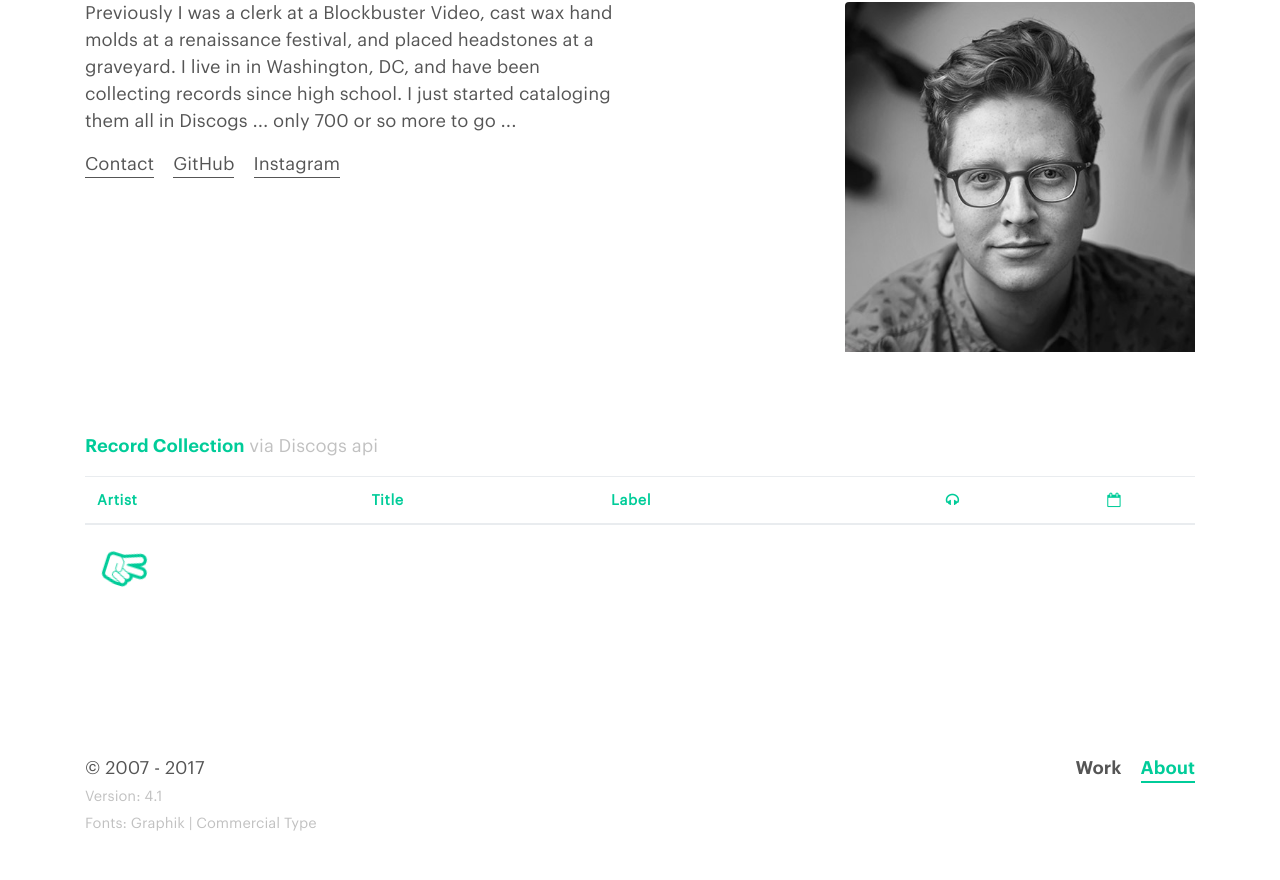
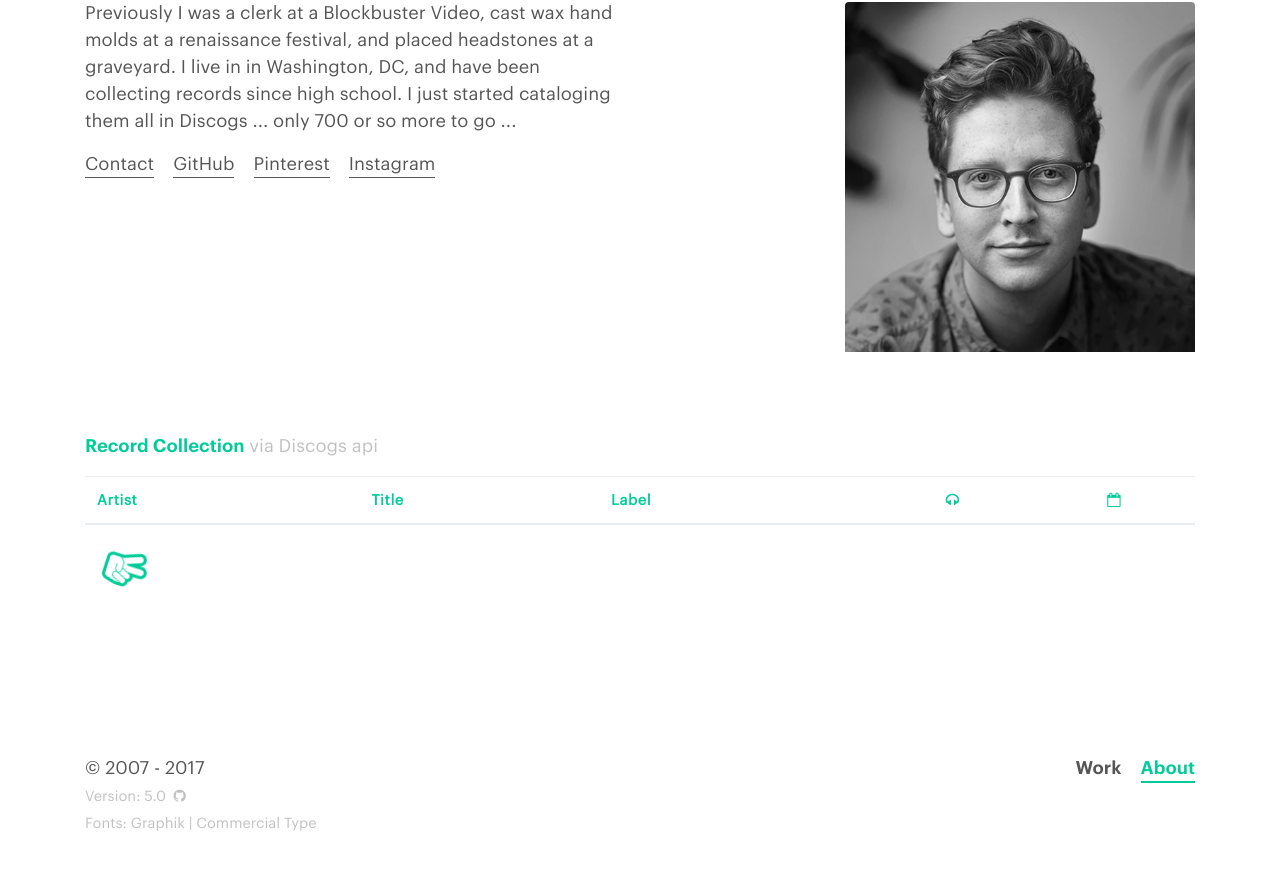
Before and after one commit to dreeeeewwwww/dreeeeewwwww.github.io, a Jekyll site: the page built from about/index.html, in a window 1280 px wide. Shown: the part 302-1182 px from the top of the page. Built offline with Jekyll 4.4.1, drawn with Linux system fonts in a browser that asks for light colours; nearby versions of some CDN libraries.

Commit message:
update post imgs

```diff
--- a/_includes/footer.html
+++ b/_includes/footer.html
@@ -4,8 +4,9 @@
       <div class="col-12 col-sm-6 col-md-8 order-2 order-sm-1">
           &copy; 2007 - {{ 'now' | date: "%Y" }}<br />
         <small class="text-grey">
-          Version: 4.1<br />
-          Fonts: Graphik | Commercial Type
+          <a href="https://github.com/dreeeeewwwww/dreeeeewwwww.github.io" target="_blank"> Version: 5.0&nbsp;&nbsp;<i class="fa fa-github" aria-hidden="true"></i>
+</a><br />
+          Fonts: <a href="https://commercialtype.com/catalog/graphik/graphik" target="_blank">Graphik | Commercial Type</a>
         </small>
       </div>
       <div class="col-12 col-sm-6 col-md-4 order-1 order-sm-2 mb-4 pb-2 pb-sm-0 mb-sm-0 text-sm-right">
--- a/_posts/2015-08-20-mmfa.html
+++ b/_posts/2015-08-20-mmfa.html
@@ -12,7 +12,9 @@
 ---
 
 <img class="img-fluid" src="/assets/image/work/mmfa-sabotage.png" />
+<img class="img-fluid mb-4" src="/assets/image/work/mmfa-mag-cover.jpg" />
 <img class="img-fluid" src="/assets/image/work/mmfa-graphix-newsletter-1200.jpg" />
+<img class="img-fluid" src="/assets/image/work/mmfa-mag-spread-01.jpg" />
 <img class="img-fluid" src="/assets/image/work/mmfa-astroturfing.png" />
 <img class="img-fluid" src="/assets/image/work/mmfa-misc-chart-01.png" />
 <img class="img-fluid" src="/assets/image/work/mmfa-beck-mlk.png" />
--- a/_posts/2017-09-14-bushwick-review.html
+++ b/_posts/2017-09-14-bushwick-review.html
@@ -14,4 +14,5 @@
 <img src="/assets/image/work/bushwick-review-mobile-01.jpg" class="img-fluid" />
 <img src="/assets/image/work/bushwick-review-desktop-02.jpg" class="img-fluid border border-grey" />
 <img src="/assets/image/work/bushwick-review-mobile-02.jpg" class="img-fluid" />
+<img src="/assets/image/work/bushwick-review-desktop-04.jpg" class="img-fluid border border-grey mb-4" />
 <img src="/assets/image/work/bushwick-review-desktop-03.jpg" class="img-fluid border border-grey" />
--- a/about/index.html
+++ b/about/index.html
@@ -13,7 +13,10 @@
         &nbsp;&nbsp;
         <a href="http://www.github.com/dreeeeewwwww" target="_blank"/>GitHub</a>
         &nbsp;&nbsp;
+        <a href="https://www.pinterest.com/dreeeewww/pins/" target="_blank"/>Pinterest</a>
+        &nbsp;&nbsp;
         <a href="http://www.instagram.com/dreeeeewwwww" target="_blank"/>Instagram</a>
+
       </p>
     </div>
     <div class="col-12 col-sm-6 col-md-6 col-lg-4 order-1 order-sm-1 order-md-1 order-lg-2 no-gutters-xs mx-auto mx-lg-0 ">
--- a/assets/_sass/site.scss
+++ b/assets/_sass/site.scss
@@ -223,7 +223,18 @@
 .margin-bottom-60{margin-bottom:60px;}
 // Text helpers
 .text-green{color:$green !important;}
-.text-grey{color:$grey-c1 !important;}
+.text-grey{
+  color:$grey-c1 !important;
+  a{
+    color:$grey-c1;
+    border-bottom:1px solid transparent;
+    text-decoration:none;
+    &:hover{
+      color:$green;
+      border-color:$green;
+    }
+  }
+}
 /* MOBILE */
 @media screen and (max-width: 550px){
   nav{
```
Also changed, not shown: other parts of _posts/2015-08-20-mmfa.html (+1 -1 lines), _posts/2016-08-17-kaboom-site.html (+6 -4 lines), assets/image/work/bushwick-review-desktop-04.jpg (added), assets/image/work/kaboom-desktop-fundraise.jpg (added), assets/image/work/kaboom-desktop-index.jpg (added), assets/image/work/kaboom-desktop-obama.jpg (added), assets/image/work/kaboom-desktop-staff.jpg (added), assets/image/work/kaboom-mobile-02.jpg (added), assets/image/work/kaboom-mobile-menu.jpg (added), assets/image/work/mmfa-mag-cover.jpg (added), assets/image/work/mmfa-mag-spread-01.jpg (added).
